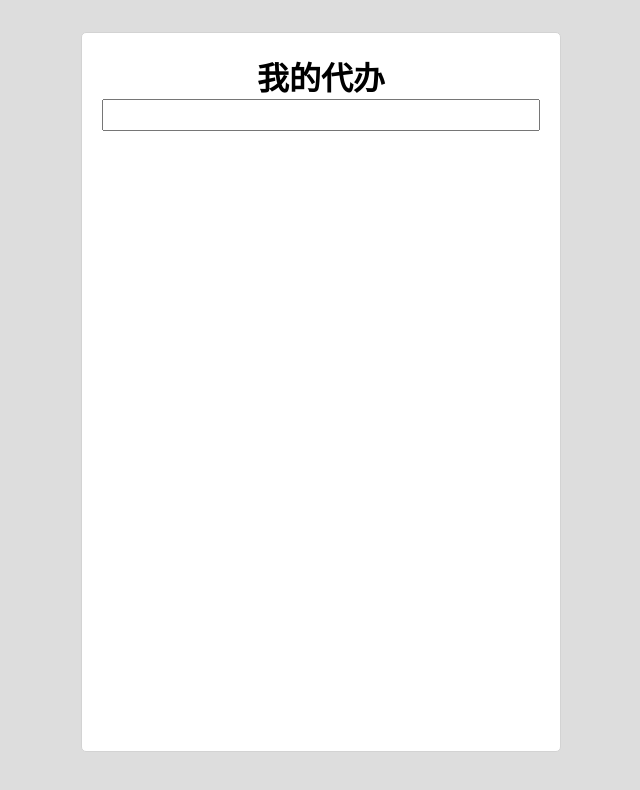
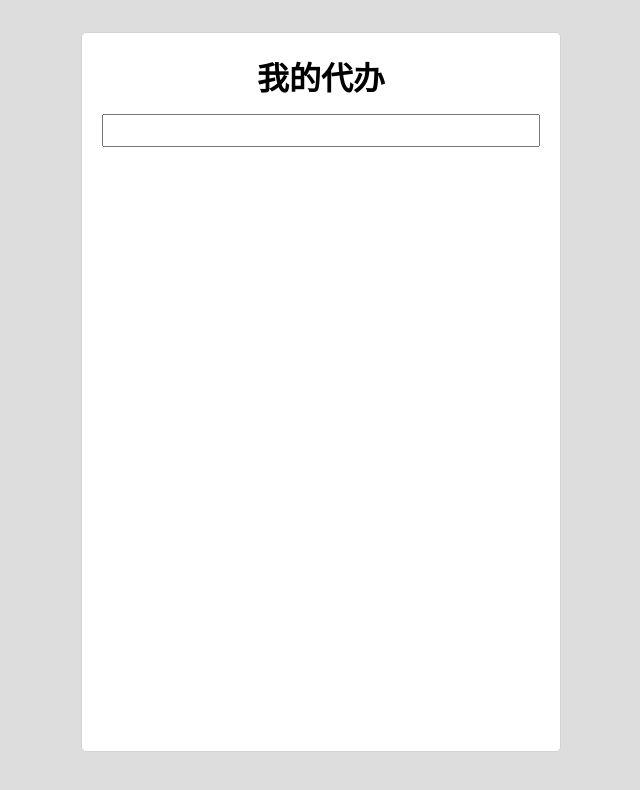
Before and after one commit to hejianxinsir/react-todo-third, a React (Create React App) app: page / in a window 1280 px wide. Shown: the top 790 px of the page, without its empty margins (319-959 px from the left). Built offline with nearby package versions, Linux system fonts and the light colour scheme.

Commit message:
添加 TodoInput TodoItem 的样式

```diff
--- a/src/App.css
+++ b/src/App.css
@@ -1,5 +1,3 @@
-
-
 .App{
   border: 1px solid lightgray;
   border-radius: 5px;
@@ -10,6 +8,14 @@
   background: #fff;
   padding: 20px;
   margin: 2em;
-
+}
+.App > h1{
   text-align: center;
 }
+
+.App > .todoList > li:nth-child(odd){
+  background: #eee;
+}
+.App > .todoList > li:nth-child(even){
+  background: transparent;
+}
--- a/src/App.js
+++ b/src/App.js
@@ -38,7 +38,7 @@
             onSubmit={this.addTodo.bind(this)}
           />
         </div>
-        <ol>
+        <ol className="todoList">
           {todos}
         </ol>
       </div>
--- a/src/TodoInput.css
+++ b/src/TodoInput.css
@@ -1,4 +1,5 @@
-.todoInput{
+.TodoInput{
   width: 100%;
-  padding: .5em 1em;
+  padding: 7px;
+  margin: 15px 0;
 }
--- a/src/TodoInput.js
+++ b/src/TodoInput.js
@@ -7,7 +7,7 @@
       <input type="text" value={this.props.content}
         onChange={this.changeTitle.bind(this)}
         onKeyPress={this.submit.bind(this)}
-        className="todoInput"
+        className="TodoInput"
       />
     )
   }
--- /dev/null
+++ b/src/TodoItem.css
@@ -0,0 +1,11 @@
+.TodoItem{
+  display: flex;
+  justify-content: center;
+  align-items: center;
+
+  padding: .5em;
+}
+
+.TodoItem > .title{
+  flex-grow: 1;
+}
--- a/src/TodoItem.js
+++ b/src/TodoItem.js
@@ -1,14 +1,15 @@
 import React, {Component} from 'react';
+import './TodoItem.css';
 
 export default class TodoItem extends Component{
   render(){
     return (
-      <div>
+      <div className="TodoItem">
         <input type="checkbox"
           checked={this.props.todo.status === 'completed'}
           onChange={this.toggle.bind(this)}
         />
-        {this.props.todo.title}
+        <span className="title">{this.props.todo.title}</span>
         <button onClick={this.delete.bind(this)}>删除</button>
       </div>
     )
```
